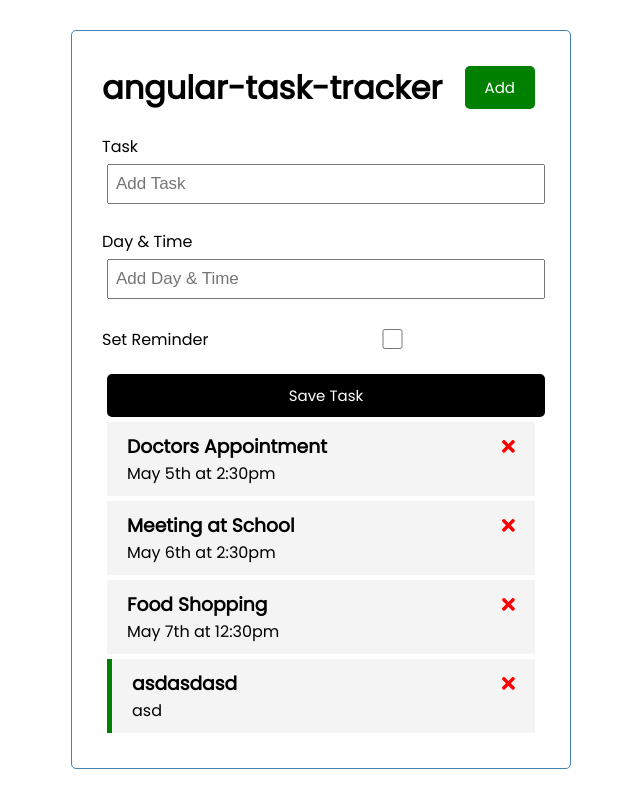
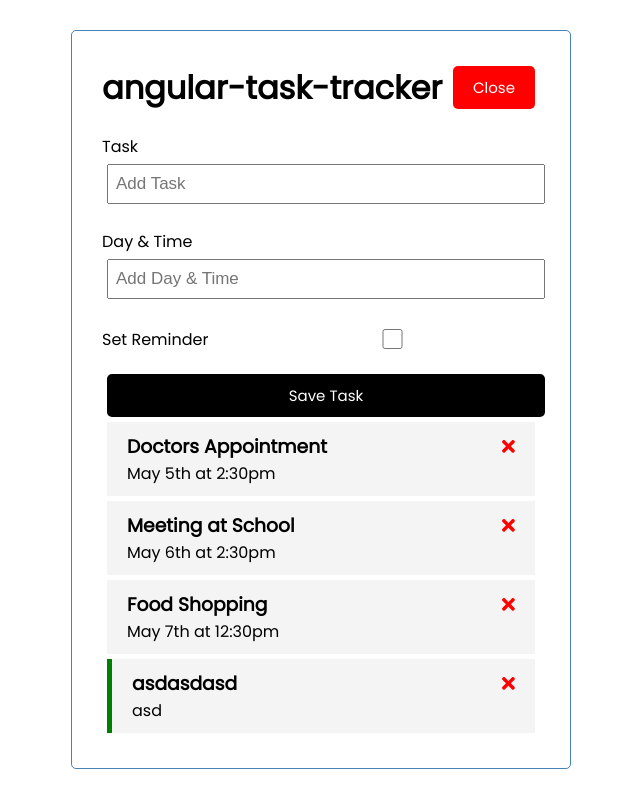
Before and after one commit to francosbenitez/angular-task-tracker, an Angular app: page / in a window 1280 px wide. Both pictures are taken after a click on the button "Add". Shown: the whole page, without its empty margins (319-959 px from the left). Built offline with nearby package versions, Linux system fonts and the light colour scheme; data requests are answered from the project's data file.

Commit message:
feat: add functionality for displaying/not displaying form

```diff
--- a/src/app/components/add-task/add-task.component.html
+++ b/src/app/components/add-task/add-task.component.html
@@ -1,4 +1,8 @@
-<form class="add-form" (ngSubmit)="onSubmit()">
+<form
+  *ngIf="showAddTask"
+  class="add-form"
+  (ngSubmit)="onSubmit()"
+  >
   <div class="form-control">
     <label  for="text">Task</label>
     <input
--- a/src/app/components/add-task/add-task.component.ts
+++ b/src/app/components/add-task/add-task.component.ts
@@ -3,6 +3,8 @@ import { Component,
   OnInit,
   Output,
   EventEmitter } from '@angular/core';
+import { UiService } from '../../services/ui.service'
+import { Subscription } from 'rxjs'
 import { Task } from '../../Task'
 
 @Component({
@@ -15,8 +17,12 @@ export class AddTaskComponent implements OnInit {
   text!: string
   day!: string
   reminder: boolean = false
+  showAddTask!: boolean
+  subscription: Subscription
 
-  constructor() { }
+  constructor(private uiService: UiService) {
+    this.subscription = this.uiService.onToggle().subscribe((value) => (this.showAddTask = value))
+  }
 
   ngOnInit(): void {
   }
--- a/src/app/components/header/header.component.html
+++ b/src/app/components/header/header.component.html
@@ -1,8 +1,8 @@
 <header>
   <h1>{{ title }}</h1>
   <app-button
-    color="green"
-    text="Add"
+    color="{{ showAddTask ? 'red' : 'green' }}"
+    text="{{ showAddTask ? 'Close' : 'Add' }}"
     (btnClick)="toggleAddTask()"
   >
   </app-button>
--- a/src/app/components/header/header.component.ts
+++ b/src/app/components/header/header.component.ts
@@ -1,4 +1,6 @@
 import { Component, OnInit } from '@angular/core';
+import { UiService } from '../../services/ui.service'
+import { Subscription } from 'rxjs'
 
 @Component({
   selector: 'app-header',
@@ -6,15 +8,20 @@ import { Component, OnInit } from '@angular/core';
   styleUrls: ['./header.component.css']
 })
 export class HeaderComponent implements OnInit {
-  title = 'angular-task-tracker';
+  title = 'angular-task-tracker'
+  showAddTask: boolean = false
+  subscription!: Subscription
 
-  constructor() { }
+  constructor(private uiService: UiService) {
+    this.subscription = this.uiService.onToggle().subscribe(value => (this.showAddTask = value))
+  }
 
   ngOnInit(): void {
   }
 
   toggleAddTask() {
     console.log('toggle')
+    this.uiService.toggleAddTask()
   }
 
 }
--- /dev/null
+++ b/src/app/services/ui.service.ts
@@ -0,0 +1,21 @@
+import { Injectable } from '@angular/core';
+import { Observable, Subject } from 'rxjs'
+
+@Injectable({
+  providedIn: 'root'
+})
+export class UiService {
+  private showAddTask: boolean = false
+  private subject = new Subject<any>()
+
+  constructor() { }
+
+  toggleAddTask(): void {
+    this.showAddTask = !this.showAddTask
+    this.subject.next(this.showAddTask)
+  }
+
+  onToggle(): Observable<any> {
+    return this.subject.asObservable()
+  }
+}
```
Also changed, not shown: 1 other file (tests, documents, lock files or other folders).
